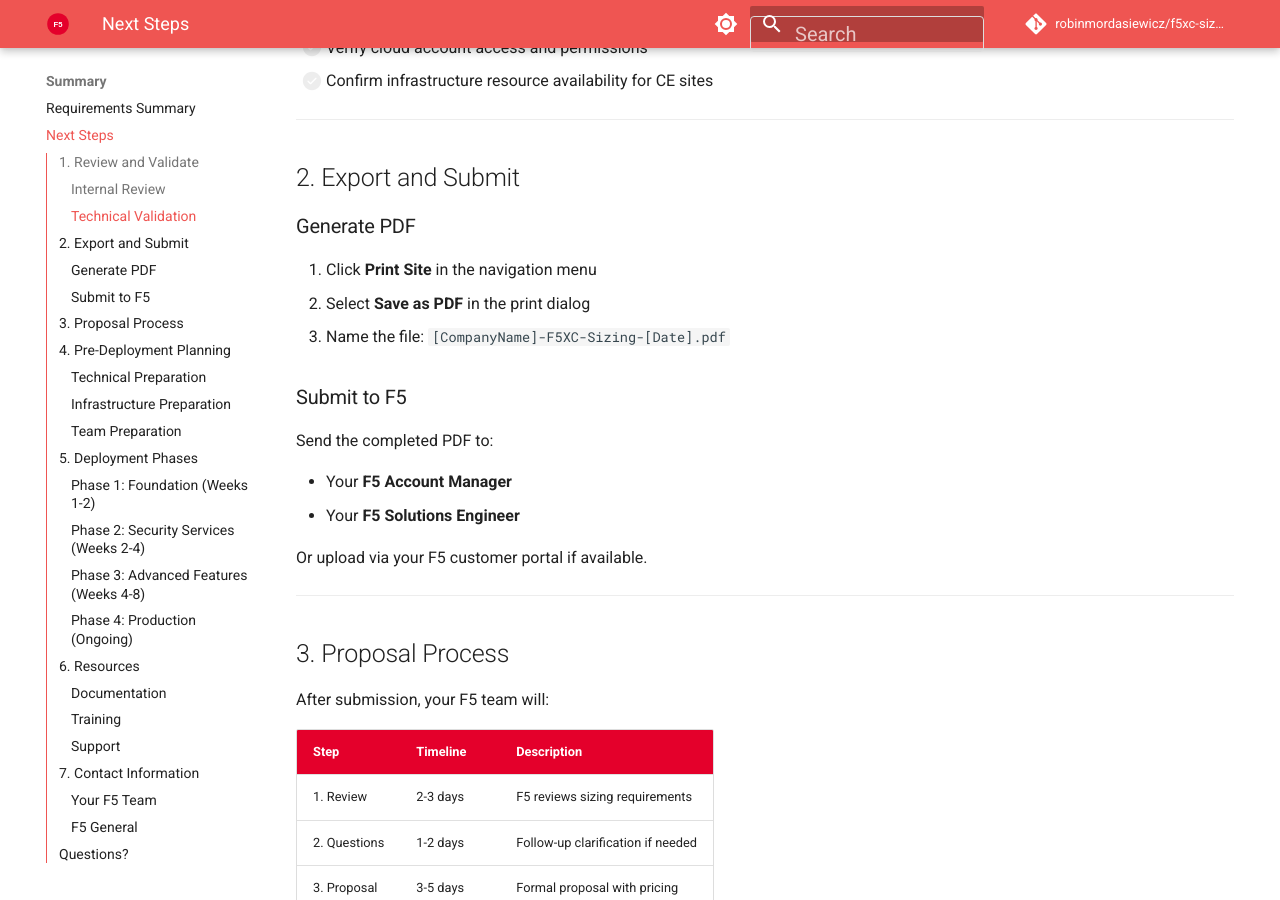
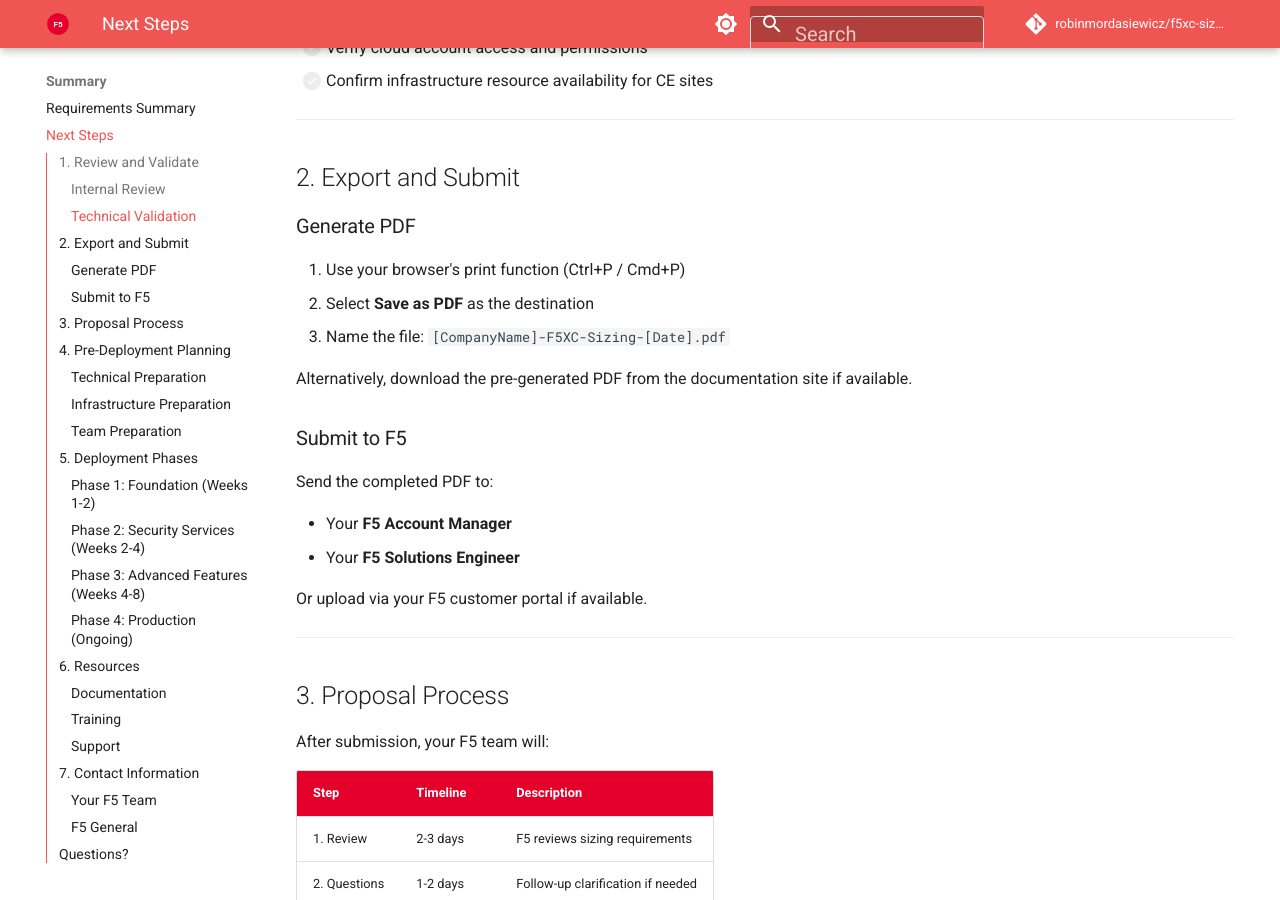
Before and after one commit to robinmordasiewicz/f5xc-sizing, an MkDocs documentation site: the page built from docs/summary/next-steps.md, in a window 1280 px wide and 900 px high, scrolled down 653 px. Built offline with MkDocs 1.6.1 and Material for MkDocs 9.7.7, drawn with Linux system fonts in a browser that asks for light colours; comment, search, counter and statistics services are not loaded.

Commit message:
Fix: Replace print-site with with-pdf plugin
- Changed from mkdocs-print-site-plugin to mkdocs-with-pdf
- The container (ghcr.io/robinmordasiewicz/f5xc-mkdocs) uses with-pdf
- Updated documentation references to PDF export
- PDF generation controlled via ENABLE_PDF_EXPORT env var

Co-Authored-By: Claude Opus 4.5 <noreply@anthropic.com>

```diff
--- a/docs/summary/next-steps.md
+++ b/docs/summary/next-steps.md
@@ -26,9 +26,11 @@ After completing this sizing guide, follow these steps to proceed with your F5 D
 
 ### Generate PDF
 
-1. Click **Print Site** in the navigation menu
-2. Select **Save as PDF** in the print dialog
+1. Use your browser's print function (Ctrl+P / Cmd+P)
+2. Select **Save as PDF** as the destination
 3. Name the file: `[CompanyName]-F5XC-Sizing-[Date].pdf`
+
+Alternatively, download the pre-generated PDF from the documentation site if available.
 
 ### Submit to F5
 
--- a/mkdocs.yml
+++ b/mkdocs.yml
@@ -38,18 +38,20 @@ theme:
 
 plugins:
   - search
-  - print-site:
-      add_to_navigation: true
-      print_page_title: 'F5 XC Sizing Guide - Print Version'
-      add_print_site_banner: false
-      add_table_of_contents: true
-      toc_title: 'Table of Contents'
-      toc_depth: 3
-      add_full_urls: false
-      enumerate_headings: true
-      enumerate_figures: true
-      enumerate_tables: true
-      enabled: true
+  - with-pdf:
+      author: F5 Networks
+      cover_title: F5 Distributed Cloud
+      cover_subtitle: Customer Scoping and Requirements Guide
+      cover_logo: assets/f5-logo.svg
+      toc_title: Table of Contents
+      heading_shift: false
+      toc_level: 3
+      ordered_chapter_level: 2
+      exclude_pages:
+        - 'tags/'
+      enabled_if_env: ENABLE_PDF_EXPORT
+      debug_html: false
+      verbose: false
 
 markdown_extensions:
   - pymdownx.highlight:
```
Also changed, not shown: README.md (+4 -4 lines), docs/index.md (+1 -1 lines).
